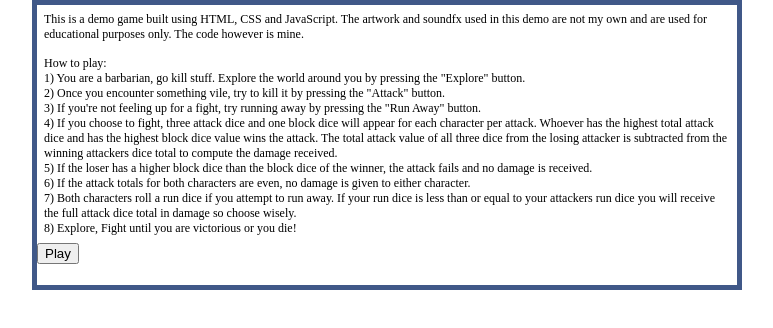
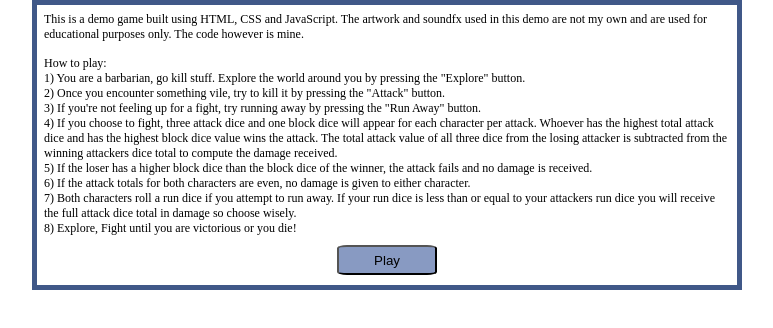
Before and after one commit to OregonJordan/Game-Demo, a plain HTML site: page index.html in a window 1280 px wide. Shown: the whole page, without its empty margins (253-1026 px from the left). Drawn offline with Linux system fonts and the light colour scheme.

Commit message:
Updated instruction page styles

```diff
--- a/css/stylesheet.css
+++ b/css/stylesheet.css
@@ -18,11 +18,6 @@
 	font-size: 12px;
 }
 
-.play_btn {
-	text-align: center;
-}
-
-
 /*Browser Display Specs*/
 aside, article, section, header, footer, nav {
 	display: block;
@@ -36,6 +31,7 @@ html, body, div, h1, h2, h3, h4, h5, h6, p, ul, li {
 	font: inherit;
 }
 .gameBoard_container {
+	opacity: 0;
 	position: relative;
 	width: 700px;
 	height: 280px;
@@ -147,7 +143,11 @@ html, body, div, h1, h2, h3, h4, h5, h6, p, ul, li {
 }
 
 /*------- Buttons ---------*/
-.explore_btn {
+.play_btn_div {
+	margin-top: 5px;
+}
+
+.explore_btn, .play_btn{
 	background: #889ac2;
 	border-radius: 10%;
 	padding: 5px;
```
